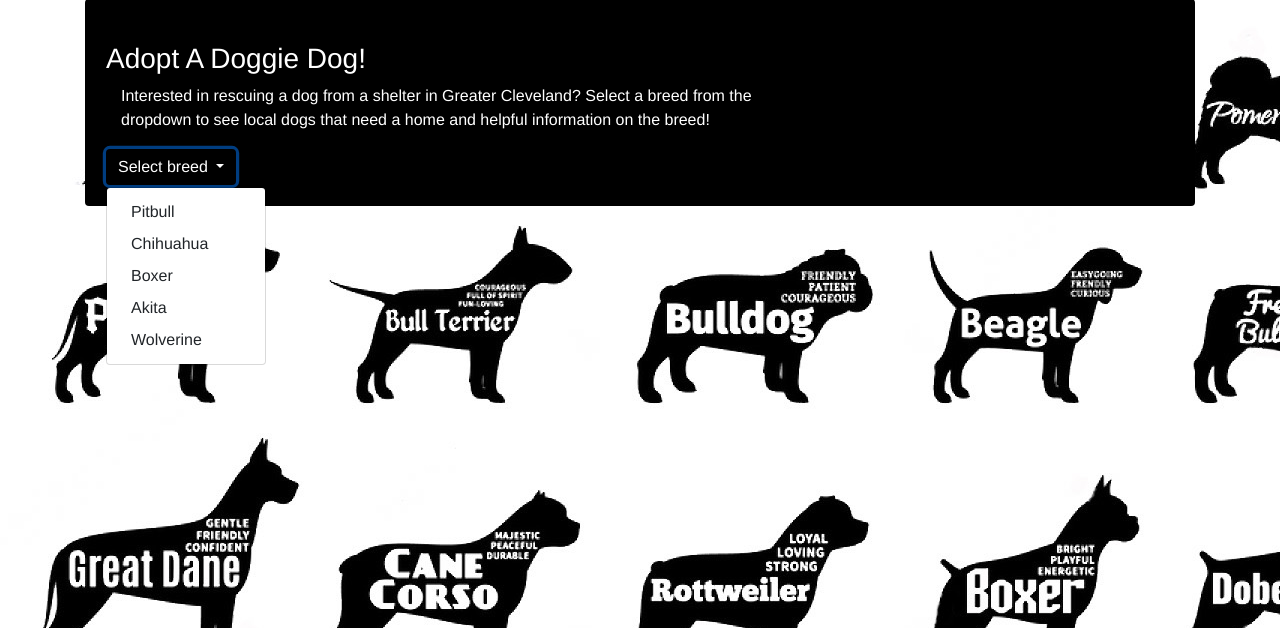
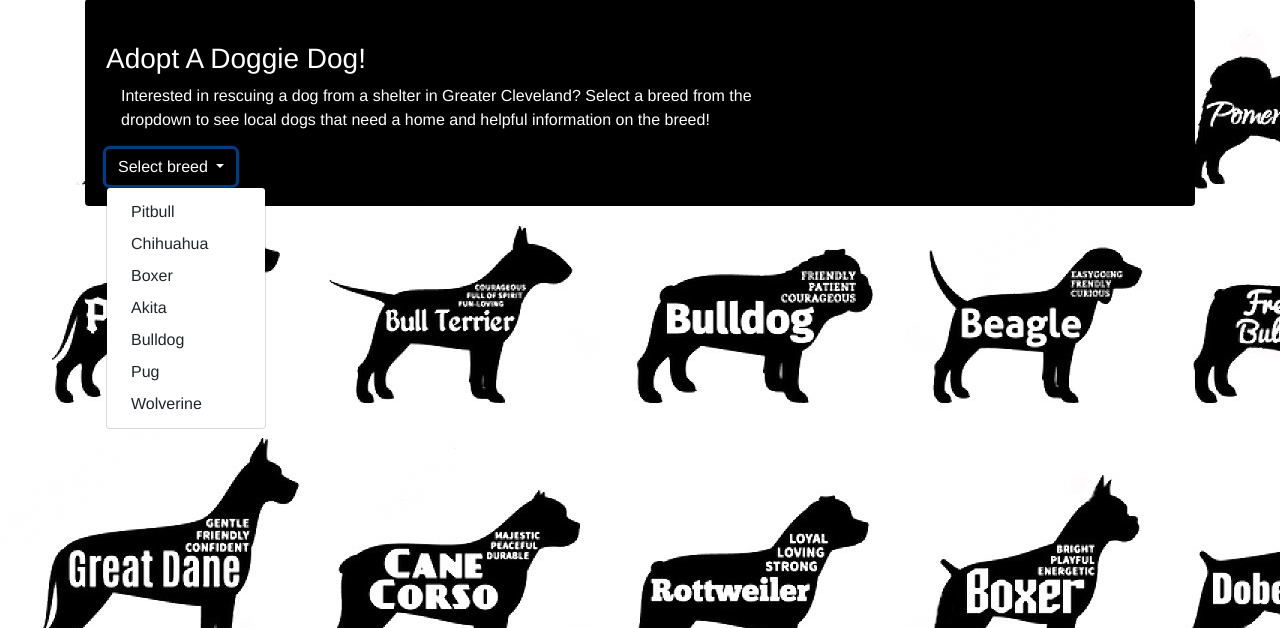
Before and after one commit to alexchalyy/ProjectOne, a PHP site: page / in a window 1280 px wide, after a click on "Select breed". Shown: the part 23-651 px from the top of the page. Run offline with PHP 8.4, Linux system fonts and the light colour scheme; some libraries are stand-ins or nearby versions.

Commit message:
new dogs added with missing info

```diff
--- a/assets/css/style.css
+++ b/assets/css/style.css
@@ -91,3 +91,9 @@ body    {
         font-size: 60%;
     }
 }
+
+@media(max-width: 640px)    {
+    #results    {
+        font-size: 50%;
+    }
+}
--- a/assets/javascript/script.js
+++ b/assets/javascript/script.js
@@ -19,6 +19,14 @@ var dogBreed = [
     {
         dog: "akita_(dog)",
         pagenumber: "59064",
+    },
+    {
+        dog: "bulldog",
+        pagenumber: "242068",
+    },
+    {
+        dog: "pug",
+        pagenumber: "21234727",
     },
     {
         dog: "wolverine",
@@ -63,6 +71,7 @@ function displayAll() {
         var dogName = dogData.name.$t;
         var dogLocation = dogData.contact.city.$t;
         var dogPhone = dogData.contact.phone.$t;
+        var dogEmail = dogData.contact.email.$t;
 
         //sanitize nulls
         if(!dogName) {
@@ -77,6 +86,9 @@ function displayAll() {
         if(!dogPhoto) {
             dogPhoto = "";
         }
+        if(!dogEmail)   {
+            dogEmail = "Not Available";
+        }
 
         // console.log("dog photo = " + dogPhoto);
         // console.log("i = " + i);
@@ -86,6 +98,7 @@ function displayAll() {
                 + "<p><b>" + dogName.toString() + "</b></p>"
                 + "<p>" + dogLocation.toString() + "</p>"
                 + "<p>" + dogPhone.toString() + "</p>"
+                + "<p id = \"dogemail\">" + dogEmail.toString() + "</p>"
                 + "<img id=\"p\""
                     + " src=" + dogPhoto.toString()
                     + " class = \"dogImage\">"
@@ -130,8 +143,8 @@ $(document).ready(function () {
             .then(function (response) {
                 window.clearTimeout(timerHandle);
                 timerHandle = window.setTimeout(displayAll, 500);
-                // console.log("This is wiki response: ");
-                // console.log(response);
+                console.log("This is wiki response: ");
+                console.log(response);
                 dogPage = dogBreed[getDog].pagenumber;
                 results = response.query.pages[dogPage].extract;
                 title = response.query.pages[dogPage].title;
@@ -143,8 +156,8 @@ $(document).ready(function () {
                 dataType: 'jsonp',
                 method: "GET"
             }).then(function (response) {
-                // console.log(response);
-
+                console.log("This is Pet Finder response: ");
+                console.log(response);
                 window.clearTimeout(timerHandle);
                 timerHandle = window.setTimeout(displayAll, 500);
                 dogResponse = response;
--- a/index.html
+++ b/index.html
@@ -71,7 +71,9 @@ Back end:	Bryan Buckus/Ron Seide
                                 <a class="dropdown-item" href="#" data-value=1 value="Chihuahua">Chihuahua</a>
                                 <a class="dropdown-item" href="#" data-value=2 value="Boxer">Boxer</a>
                                 <a class="dropdown-item" href="#" data-value=3 value="Akita">Akita</a>
-                                <a class="dropdown-item" href="#" data-value=4 value="myModal">Wolverine</a>
+                                <a class="dropdown-item" href="#" data-value=4 value="American Bulldog">Bulldog</a>
+                                <a class="dropdown-item" href="#" data-value=5 value="Pug">Pug</a>
+                                <a class="dropdown-item" href="#" data-value=6 value="myModal">Wolverine</a>
                             </div>
                         </div>
                     </div>
```
